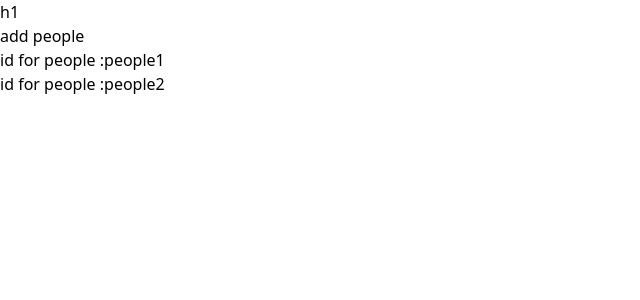
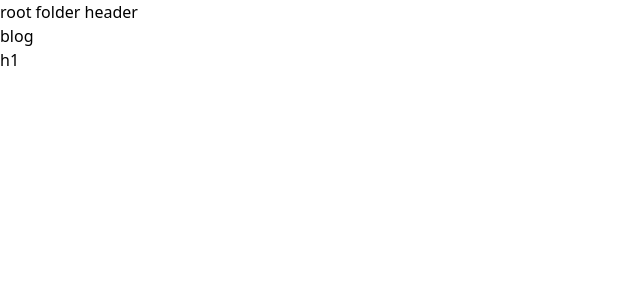
Before and after one commit to tb280320889/svelte-demo1, a SvelteKit app: page / in a window 1280 px wide. Shown: the top 300 px of the page, without its empty margins (0-640 px from the left). Built offline with nearby package versions, Linux system fonts and the light colour scheme.

Commit message:
📸 Feat: finish class 6
about +layout  from outside to inside,root layout import global css

```diff
--- a/src/lib/components/UserInput.svelte
+++ /dev/null
@@ -1,22 +0,0 @@
-<script lang="ts">
-	import type { Snippet } from "svelte"
-
-	interface UserInputInterface {
-		children: Snippet
-		userName: string
-	}
-
-	let { userName, children, ...props } = $props()
-
-	$inspect(() => userName)
-</script>
-
-
-{@render children()}
-
-
-<style>
-	h1 {
-		color: aqua;
-	}
-</style>
--- a/src/routes/+layout.svelte
+++ b/src/routes/+layout.svelte
@@ -1,7 +1,8 @@
 <script lang="ts">
   import "../app.css";
 
-  let { children } = $props();
+  let data = $props();
 </script>
+<header>root folder header</header>
 
-{@render children()}
+{@render data.children()}
--- a/src/routes/+page.svelte
+++ b/src/routes/+page.svelte
@@ -1,18 +1,3 @@
-<script lang="ts">
-	let userName = $state("")
-	let isEditMode = $state(false)
-	let peopleWaiting = $state(["people1", "people2"])
-</script>
-<h1>h1</h1>
-<button onclick={() => peopleWaiting.push(Math.random().toString())}> add people </button>
-{#snippet userInput(personId: string)}
+<a href="/blog">blog</a>
 
-<li> id for people :{personId}</li>
-{/snippet}
-
-
-<ul>
-{#each peopleWaiting as person}
-	{@render userInput(person)}
-{/each}
-</ul>
+<h1> h1	</h1>
--- /dev/null
+++ b/src/routes/blog/+page.svelte
@@ -0,0 +1 @@
+<h1>welcome to blog</h1>
```
